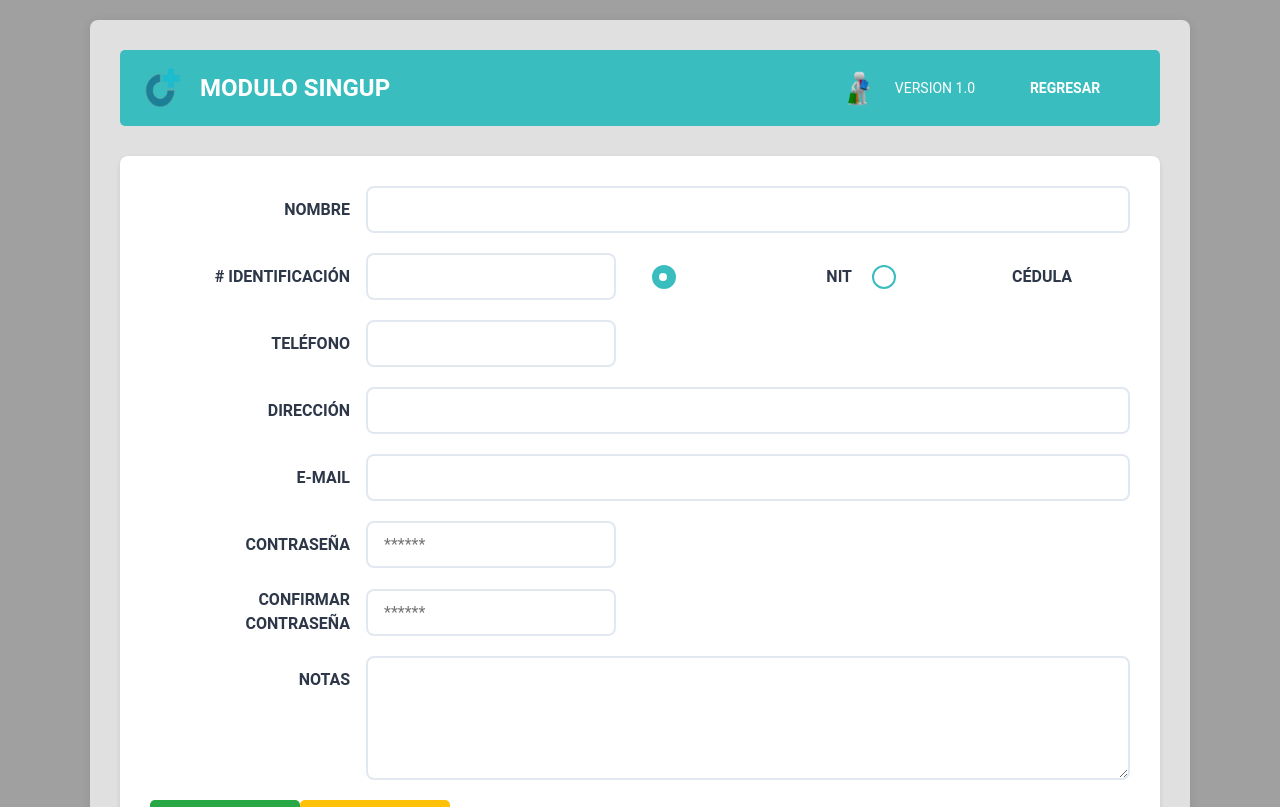
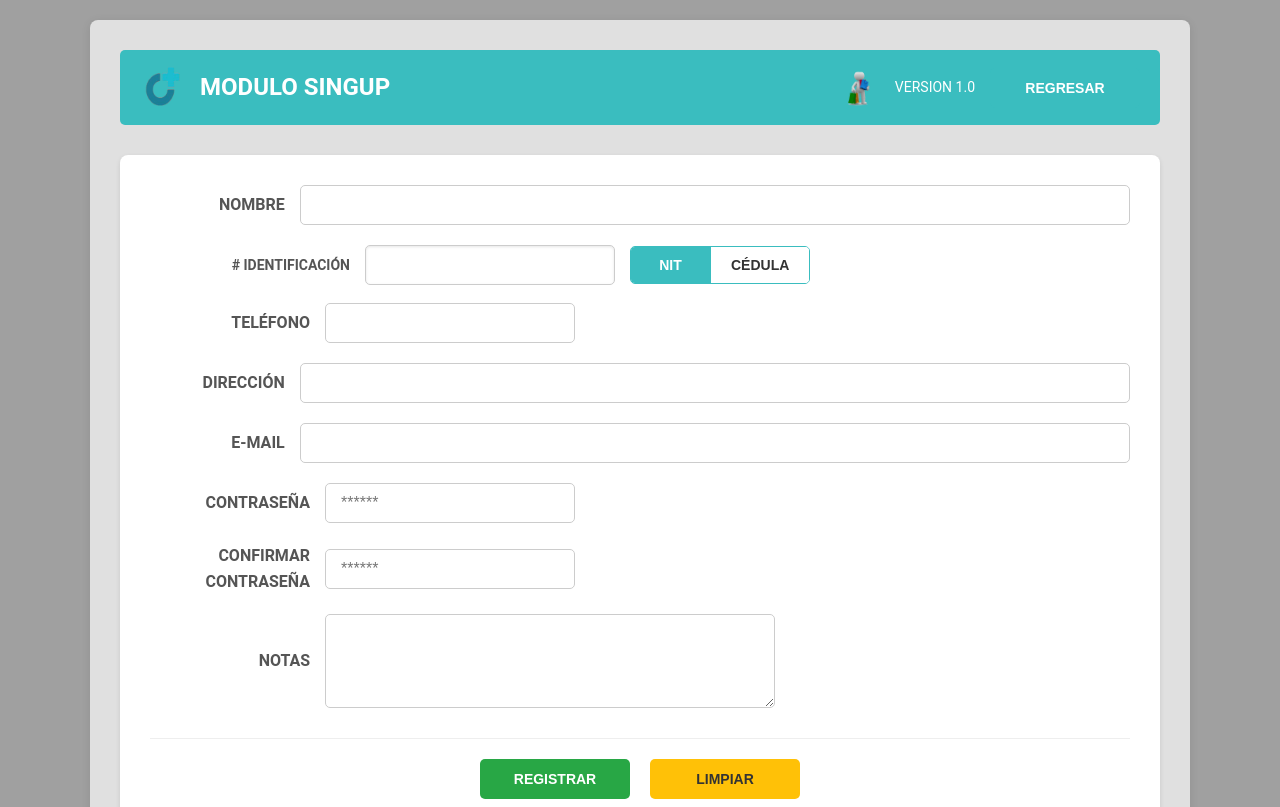
Before and after one commit to DanielFernandoVelazco/tundama-system, a React (Create React App) app in the folder frontend/: page /signup in a window 1280 px wide. Shown: the top 807 px of the page. Built offline with nearby package versions, Linux system fonts and the light colour scheme.

Commit message:
Modifica jsx signup

```diff
--- a/frontend/src/pages/SignUp/SignUp.jsx
+++ b/frontend/src/pages/SignUp/SignUp.jsx
@@ -1,6 +1,6 @@
 import { useState } from 'react';
-import { useNavigate, Link } from 'react-router-dom';
-import { authService } from '../../services/authService'; // ← Cambiar a authService
+import { useNavigate } from 'react-router-dom';
+import { authService } from '../../services/authService';
 import './SignUp.css';
 import '../../styles/shared-styles.css';
 import LogoImage from '../../img/logo.png';
@@ -111,9 +111,12 @@ const SignUp = () => {
                 <div className="header-right">
                     <img src={UserImage} alt="Usuario" className="header-icon" />
                     <span className="version-menu">VERSION 1.0</span>
-                    <Link to="/login" className="button button-regresar-signup">
+                    <button
+                        className="button"
+                        onClick={() => navigate('/login')}
+                    >
                         REGRESAR
-                    </Link>
+                    </button>
                 </div>
             </div>
 
@@ -124,7 +127,8 @@ const SignUp = () => {
             <div className="form-area">
                 <form onSubmit={handleSubmit}>
 
-                    <div className="form-group-signup">
+                    {/* Grupo de nombre */}
+                    <div className="form-group">
                         <label htmlFor="name">NOMBRE</label>
                         <input
                             type="text"
@@ -137,40 +141,40 @@ const SignUp = () => {
                         />
                     </div>
 
-                    <div className="form-group-signup type-selector">
+                    {/* Grupo de identificación - CON RADIO BUTTONS TRADICIONALES */}
+                    <div className="form-group-clients type-selector">
                         <label htmlFor="identification"># IDENTIFICACIÓN</label>
-                        <input
-                            type="text"
-                            id="identification"
-                            name="identification"
-                            value={formData.identification}
-                            onChange={handleInputChange}
-                            className="medium-input"
-                            required
-                        />
-                        <div className="radio-group">
+                        <div className="identification-input-container">
                             <input
-                                type="radio"
-                                id="nit_signup"
-                                name="identificationType"
-                                value="NIT"
-                                checked={formData.identificationType === 'NIT'}
+                                type="text"
+                                id="identification"
+                                name="identification"
+                                value={formData.identification}
                                 onChange={handleInputChange}
+                                required
+                                className="medium-input"
                             />
-                            <label htmlFor="nit_signup">NIT</label>
-                            <input
-                                type="radio"
-                                id="cedula_signup"
-                                name="identificationType"
-                                value="CEDULA"
-                                checked={formData.identificationType === 'CEDULA'}
-                                onChange={handleInputChange}
-                            />
-                            <label htmlFor="cedula_signup">CÉDULA</label>
+                            <div className="segment-buttons">
+                                <button
+                                    type="button"
+                                    className={`segment-button ${formData.identificationType === 'NIT' ? 'active' : ''}`}
+                                    onClick={() => setFormData(prev => ({ ...prev, identificationType: 'NIT' }))}
+                                >
+                                    NIT
+                                </button>
+                                <button
+                                    type="button"
+                                    className={`segment-button ${formData.identificationType === 'CEDULA' ? 'active' : ''}`}
+                                    onClick={() => setFormData(prev => ({ ...prev, identificationType: 'CEDULA' }))}
+                                >
+                                    CÉDULA
+                                </button>
+                            </div>
                         </div>
                     </div>
 
-                    <div className="form-group-signup">
+                    {/* Grupo de teléfono */}
+                    <div className="form-group">
                         <label htmlFor="phone">TELÉFONO</label>
                         <input
                             type="text"
@@ -183,7 +187,8 @@ const SignUp = () => {
                         />
                     </div>
 
-                    <div className="form-group-signup">
+                    {/* Grupo de dirección */}
+                    <div className="form-group">
                         <label htmlFor="address">DIRECCIÓN</label>
                         <input
                             type="text"
@@ -196,7 +201,8 @@ const SignUp = () => {
                         />
                     </div>
 
-                    <div className="form-group-signup">
+                    {/* Grupo de email */}
+                    <div className="form-group">
                         <label htmlFor="email">E-MAIL</label>
                         <input
                             type="email"
@@ -209,7 +215,8 @@ const SignUp = () => {
                         />
                     </div>
 
-                    <div className="form-group-signup">
+                    {/* Grupo de contraseña */}
+                    <div className="form-group">
                         <label htmlFor="password">CONTRASEÑA</label>
                         <input
                             type="password"
@@ -223,7 +230,8 @@ const SignUp = () => {
                         />
                     </div>
 
-                    <div className="form-group-signup">
+                    {/* Grupo de confirmar contraseña */}
+                    <div className="form-group">
                         <label htmlFor="confirmPassword">CONFIRMAR CONTRASEÑA</label>
                         <input
                             type="password"
@@ -237,7 +245,8 @@ const SignUp = () => {
                         />
                     </div>
 
-                    <div className="form-group-signup full-width-textarea-signup">
+                    {/* Grupo de notas */}
+                    <div className="form-group full-width-textarea">
                         <label htmlFor="notes">NOTAS</label>
                         <textarea
                             id="notes"
@@ -248,7 +257,8 @@ const SignUp = () => {
                         />
                     </div>
 
-                    <div className="button-group-signup">
+                    {/* Grupo de botones */}
+                    <div className="button-group">
                         <button
                             type="submit"
                             className="button primary"
```
